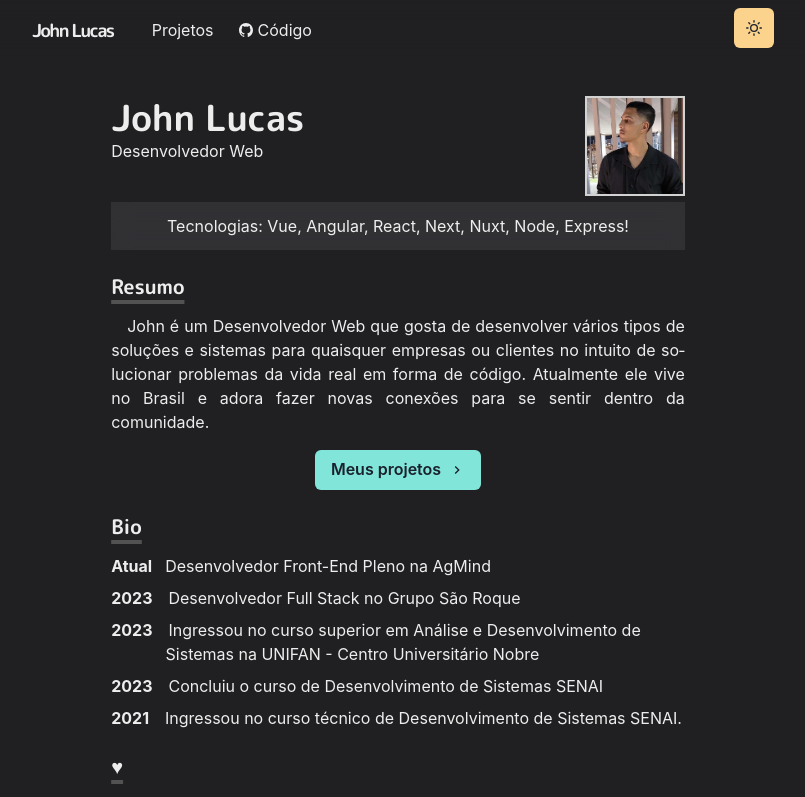
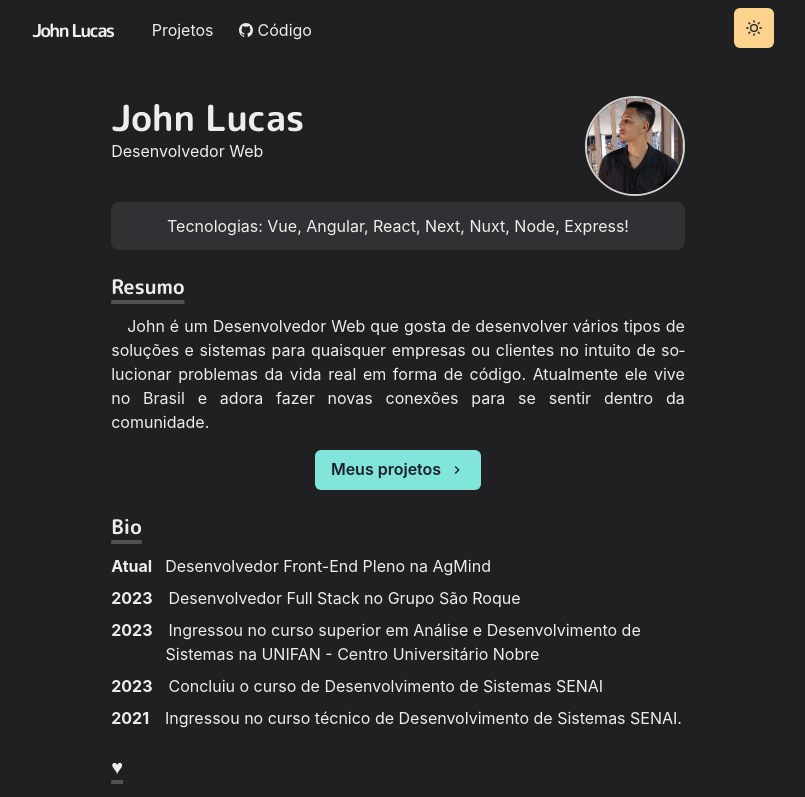
Before and after one commit to jxhnlcs/Portfolio, a Next.js app: page / in a window 1280 px wide. Shown: the top 797 px of the page, without its empty margins (242-1047 px from the left). Built offline with nearby package versions, Linux system fonts and the light colour scheme.

Commit message:
Update index.js

```diff
--- a/pages/index.js
+++ b/pages/index.js
@@ -41,13 +41,13 @@ const Home = () => (
             w="100px"
             h="100px"
             display="inline-block"
-            borderradius="full"
+            borderRadius="full"
             overflow="hidden"
           >
             <Image
               src="/images/john-img.png"
               alt="Profile image"
-              borderradius="full"
+              borderRadius="full"
               width="100"
               height="100"
             />
@@ -56,7 +56,7 @@ const Home = () => (
       </Box>
 
       <Box
-        borderradius="lg"
+        borderRadius="lg"
         mb={6}
         p={3}
         textAlign="center"
```
